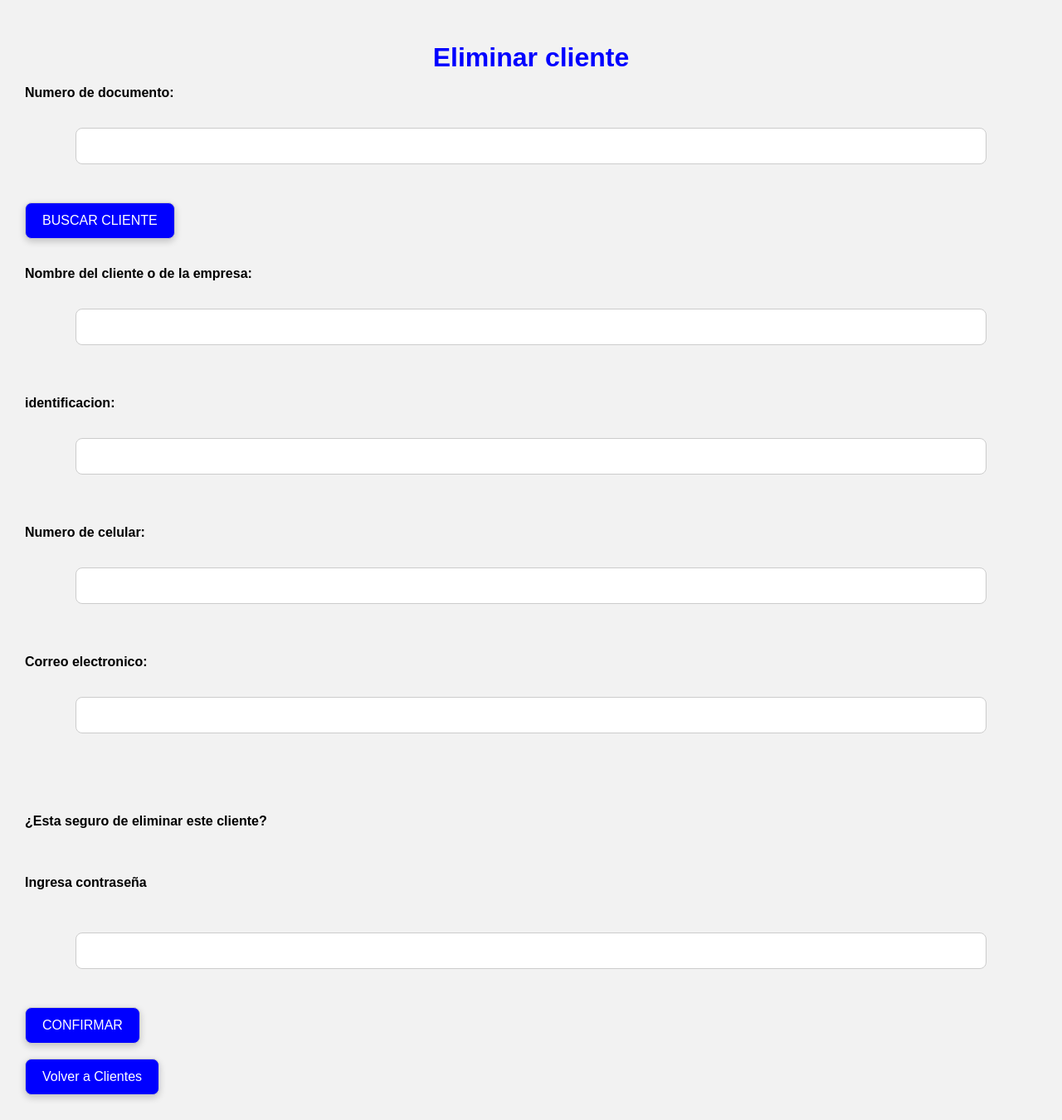
After one commit to javierguillermorodriguezgonzal-droid/sistema-facturacion, a Flask app: page /eliminar_cliente in a window 1280 px wide. The commit adds this page. Shown: the whole page at 83% size. Run offline with Flask 3, Linux system fonts and the light colour scheme.

Commit message:
actualizacion de base de datos clientes

```diff
--- a/app.py
+++ b/app.py
@@ -38,6 +38,22 @@ def consultar_inventarios():
 def clientes():
     return render_template("clientes.html")
 
+@app.route("/registrar_cliente")
+def registrar_cliente():
+    return render_template("registrar_cliente.html")
+
+@app.route("/consultar_cliente")
+def consultar_cliente():
+    return render_template("consultar_cliente.html")
+
+@app.route("/editar_cliente")
+def editar_cliente():
+    return render_template("editar_cliente.html")
+
+@app.route("/eliminar_cliente")
+def eliminar_cliente():
+    return render_template("eliminar_cliente.html")
+
 @app.route("/ventas")
 def ventas():
     return render_template("ventas.html")
--- /dev/null
+++ b/templates/eliminar_cliente.html
@@ -0,0 +1,49 @@
+<!DOCTYPE html>
+<html>
+<head>
+    <title>Eliminar cliente</title>
+    <link rel="stylesheet" href="{{url_for('static', filename='estilos.css') }}">
+</head>
+<body>
+    <div class="contenedor">
+    <h1>Eliminar cliente</h1>
+    <form>
+        <label>Numero de documento:</label>
+        <br>
+        <input type="text" name="identificacion">
+        <br><br>
+        <button type="submit">BUSCAR CLIENTE</button>
+        <br><br>
+        <label>Nombre del cliente o de la empresa:</label>
+        <br>
+        <input type="text" name="name" readonly>
+        <br><br>
+        <label>identificacion:</label>
+        <br>
+        <input type="text" name="identificacion" readonly>
+        <br><br>
+        <label>Numero de celular:</label>
+        <br>
+        <input type="text" name="phones_number" readonly>
+        <br><br>
+        <label>Correo electronico:</label>
+        <br>
+        <input type="email" name="email" readonly>
+        <br><br>
+
+        <br><br>
+        <label>¿Esta seguro de eliminar este cliente?</label>
+        <br><br>
+        <label>Ingresa contraseña</label>
+        <br><br>
+        <input type="password" name="password">
+        <br><br>
+        <button>CONFIRMAR</button>
+    </form>
+    <br>
+    <a href="{{ url_for('clientes') }}">
+        <button class="boton_menu-volver">Volver a Clientes</button>
+    </a>
+    </div>
+</body>
+</html>
```
Also changed, not shown: templates/clientes.html (+5 -5 lines), templates/consultar_cliente.html (added, +41 -0 lines), templates/editar_cliente.html (added, +41 -0 lines), templates/registrar_cliente.html (added, +36 -0 lines).
